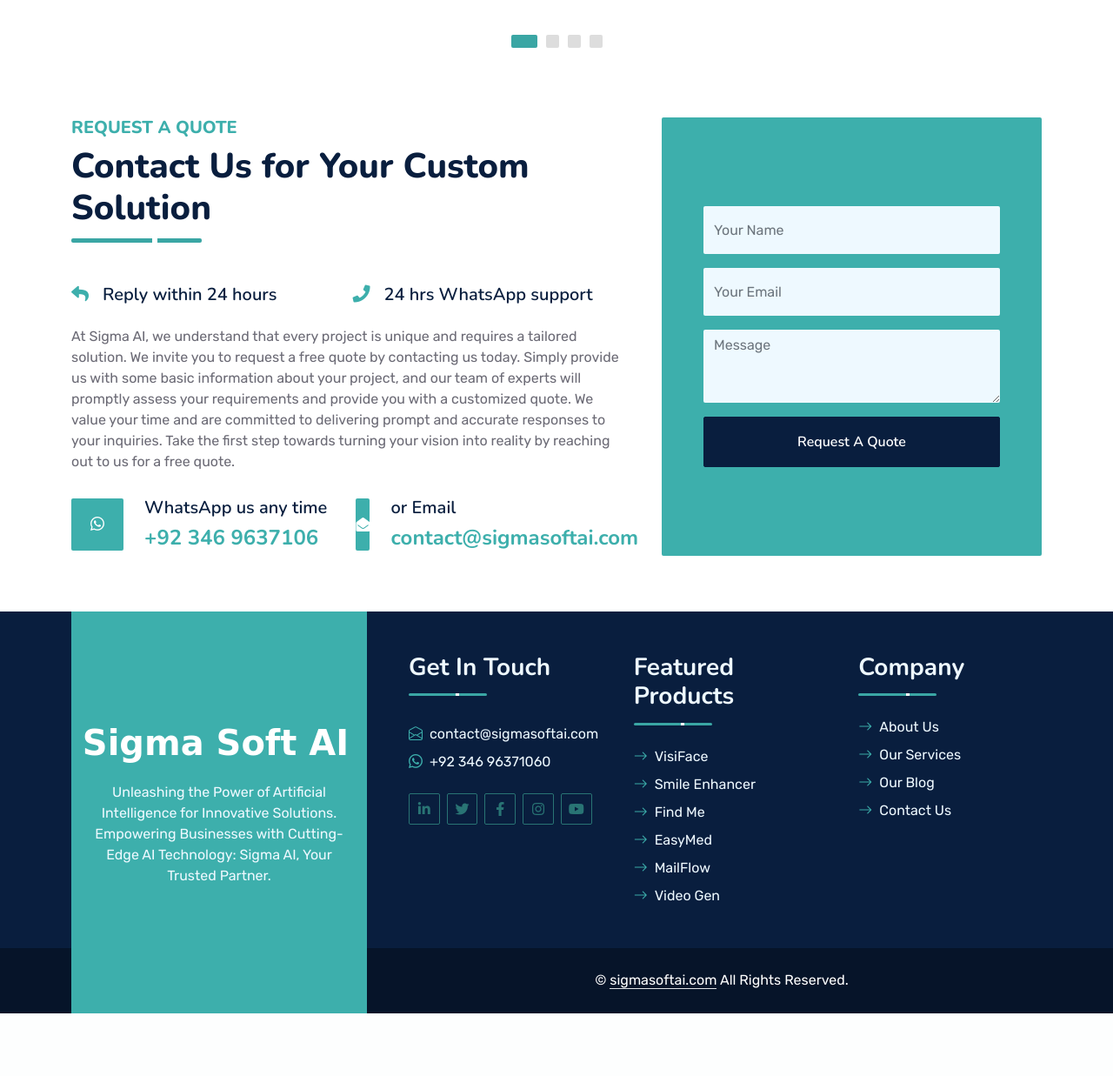
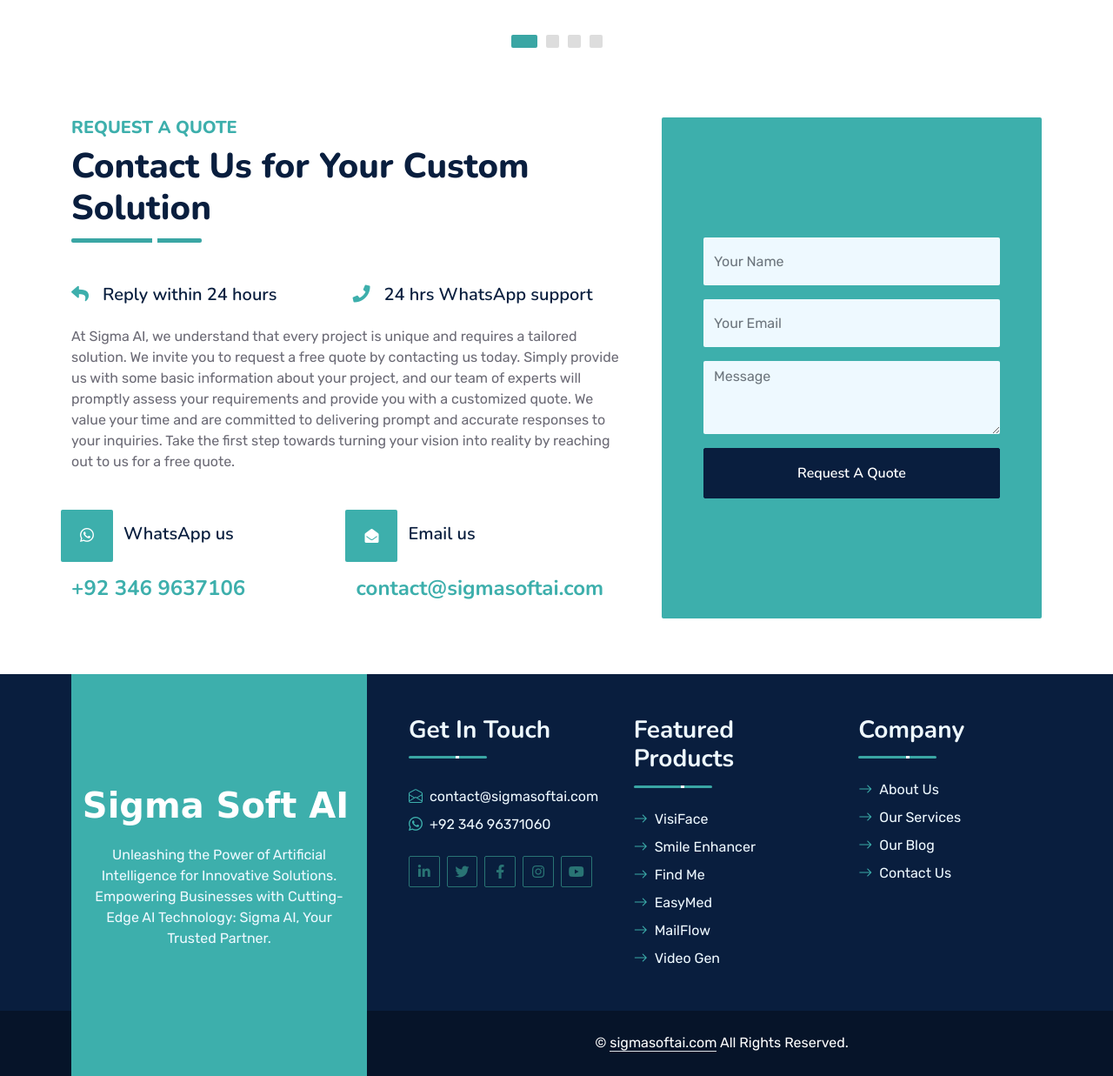
Before and after one commit to rao-sharjeel/rao-sharjeel.github.io, a PHP site: page / in a window 1280 px wide. Shown: the part 3828-5065 px from the top of the page at 87% size. Before the commit the page ends 4993 px from the top, so only its background shows below. Run offline with PHP 8.4, Linux system fonts and the light colour scheme; some libraries are stand-ins or nearby versions; some web fonts are replaced.

Commit message:
fix home page contact section responsiveness issue

```diff
--- a/css/style.css
+++ b/css/style.css
@@ -110,6 +110,10 @@
 
 .text-black {
     color: #565656;
+}
+
+.small-text-on-mobile{
+    font-size: 19px;
 }
 
 .text-primary {
--- a/index.html
+++ b/index.html
@@ -652,32 +652,59 @@
                         </div> -->
 
                         <div class="col-lg-6">
-                            <div class="d-flex align-items-center wow fadeIn" data-wow-delay="0.1s">
-                                <div class="bg-custom-dark d-flex align-items-center justify-content-center rounded" style="width: 60px; height: 60px;">
-                                    <i class="bi bi-whatsapp text-white"></i>
+                            <div class="col-12 wow zoomIn" data-wow-delay="0.2s">
+                                <div class="row">
+                                    <div class="bg-custom-dark rounded d-flex align-items-center justify-content-center mb-3 col-3" style="width: 60px; height: 60px;">
+                                        <i class="bi bi-whatsapp text-white"></i>
+                                    </div>
+                                    <h5 class="mt-3 col-8">WhatsApp us</h5>
                                 </div>
-                                <div class="ps-4">
-                                    <h5 class="mb-2">WhatsApp us any time</h5>
-                                    <h4 class="text-custom-dark mb-0">+92 346 9637106</h4>
+                                <h4 class="mb-0 text-custom-dark">+92 346 9637106</45>
+                            </div>
+                        </div>
+
+                        <div class="col-lg-6">
+                            <div class="col-12 wow zoomIn" data-wow-delay="0.2s">
+                                <div class="row">
+                                    <div class="bg-custom-dark rounded d-flex align-items-center justify-content-center mb-3 col-3" style="width: 60px; height: 60px;">
+                                        <i class="fa fa-envelope-open text-white"></i>
+                                    </div>
+                                    <h5 class="mt-3 col-8">Email us</h5>
+                                </div>
+                                <h4 class="mb-0 mx-sm-auto text-custom-dark">contact@sigmasoftai.com</45>
+                            </div>
+                        </div>
+
+                        <!-- <div class="col-lg-6">
+                            <div class="d-flex align-items-center wow fadeIn row" data-wow-delay="0.1s">
+                                <div class="bg-custom-dark d-flex align-items-center justify-content-center rounded col-lg-4 col-md-4 col-12 mx-auto mx-md- mx-sm-0" style="width: 60px; height: 60px;">
+                                    <i class="fa fa-envelope-open text-white text-white"></i>
+                                </div>
+                                <div class="ps-4 col-lg-8 col-md-8 col-12">
+                                    <h5 class="mb-2 text-lg-start text-center">Email</h5>
+                                    <h5 class="text-custom-dark mb-0 small-text-on-mobile text-sm-center text-left">contact@sigmasoftai.com</h5>
                                 </div>
                             </div>
-                        </div>
+                        </div> -->
 
                         <br>
                         <br>
                         <br>
+                        <br>
+                        <br>
+                        <br>
 
-                        <div class="col-lg-6">
-                            <div class="d-flex align-items-center wow fadeIn" data-wow-delay="0.4s">
-                                <div class="bg-custom-dark d-flex align-items-center justify-content-center rounded" style="width: 60px; height: 60px;">
+                        <!-- <div class="col-lg-6">
+                            <div class="d-flex align-items-center wow fadeIn row" data-wow-delay="0.4s">
+                                <div class="bg-custom-dark d-flex align-items-center justify-content-center rounded col-lg-3 col-12 mx-auto mx-sm-0" style="width: 60px; height: 60px;">
                                     <i class="fa fa-envelope-open text-white"></i>
                                 </div>
-                                <div class="ps-4">
-                                    <h5 class="mb-2">or Email</h5>
-                                    <h4 class="text-custom-dark mb-0">contact@sigmasoftai.com</h4>
+                                <div class="ps-sm-5 ps-4 col-lg-9 col-12 mx-auto mx-sm-0">
+                                    <h5 class="mb-2 text-lg-start text-center">or Email</h5>
+                                    <h5 class="text-custom-dark mb-0 small-text-on-mobile">contact@sigmasoftai.com</h5>
                                 </div>
                             </div>
-                        </div>
+                        </div> -->
                     </div>
                 </div>
                 <div class="col-lg-5">
```
